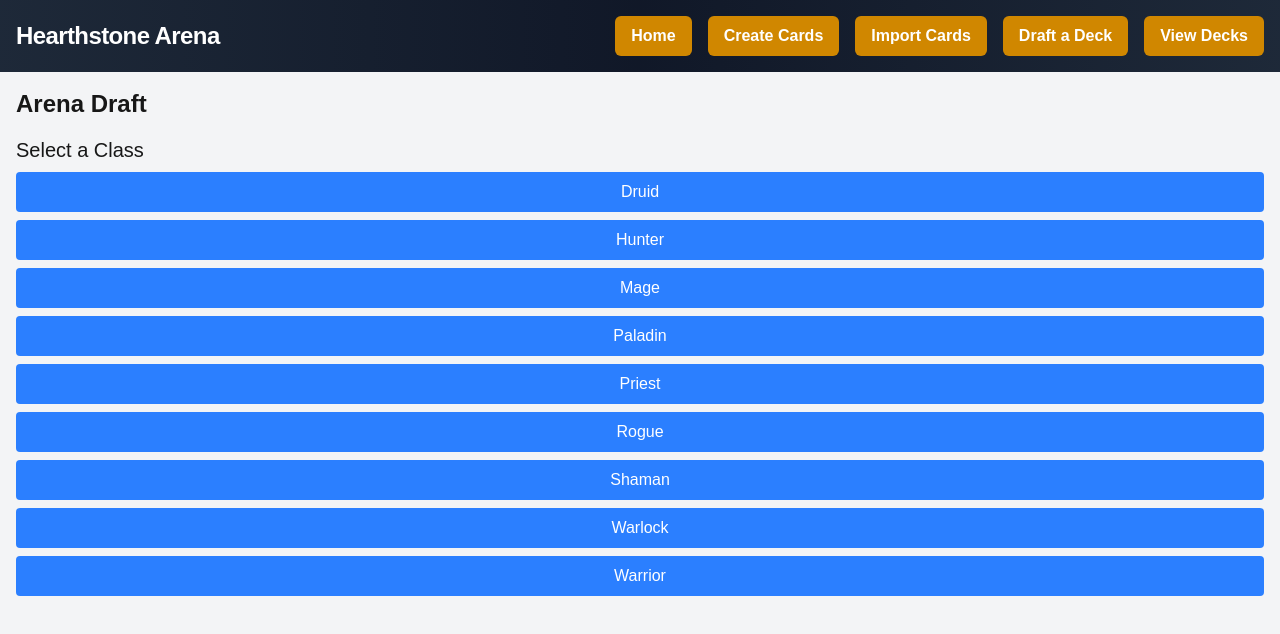
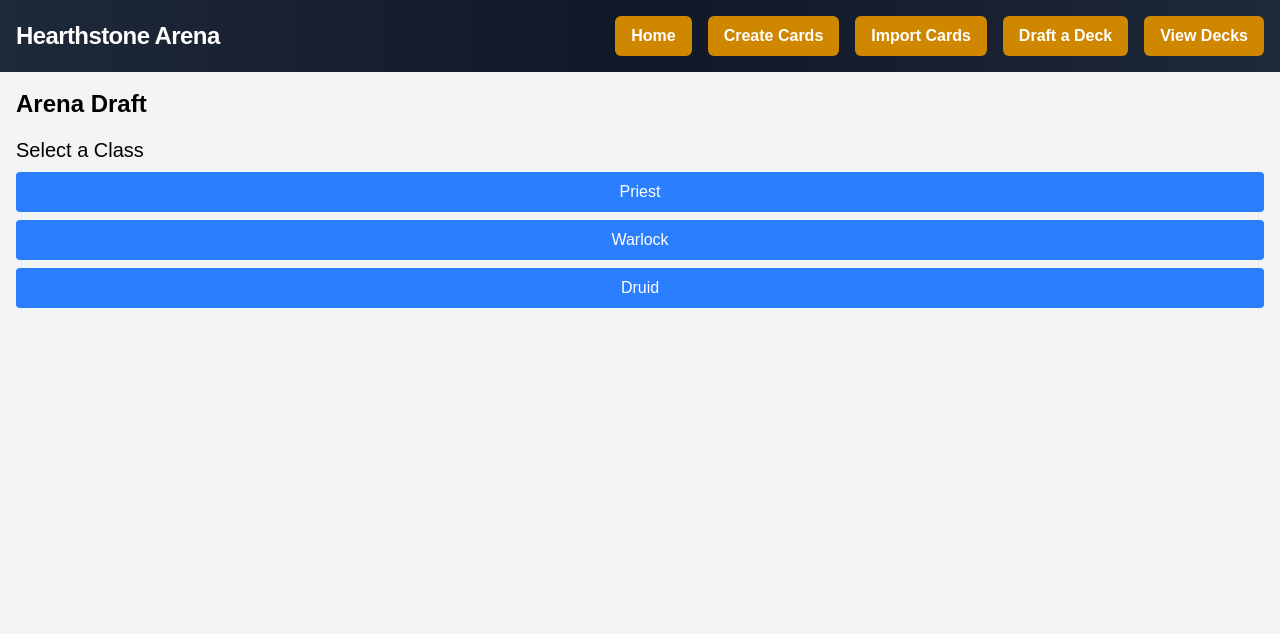
Before and after one commit to lushi-liu/hearthstone-custom-arena, a Next.js app: page /draft-deck in a window 1280 px wide. Shown: the top 634 px of the page. Built offline with nearby package versions, Linux system fonts and the light colour scheme.

Commit message:
changed class selection to be a choice from 3 random ones

```diff
--- a/src/app/draft-deck/page.tsx
+++ b/src/app/draft-deck/page.tsx
@@ -30,6 +30,24 @@
   const [success, setSuccess] = useState("");
   const [hoveredCard, setHoveredCard] = useState(null);
   const [isFetching, setIsFetching] = useState(false);
+  const [classChoices, setClassChoices] = useState([]);
+
+  const allClasses = [
+    "Druid",
+    "Hunter",
+    "Mage",
+    "Paladin",
+    "Priest",
+    "Rogue",
+    "Shaman",
+    "Warlock",
+    "Warrior",
+  ];
+
+  const getRandomClasses = () => {
+    const shuffled = [...allClasses].sort(() => Math.random() - 0.5);
+    return shuffled.slice(0, 3);
+  };
 
   // Fetch random cards for the current pick
   const fetchCards = async () => {
@@ -119,6 +137,10 @@
     maintainAspectRatio: false,
   };
 
+  useEffect(() => {
+    setClassChoices(getRandomClasses());
+  }, []);
+
   // Fetch cards when class is selected
   useEffect(() => {
     if (deckClass && pickNumber <= 30) {
@@ -127,7 +149,7 @@
   }, [deckClass, pickNumber]);
 
   return (
-    <div className="flex min-h-screen bg-gray-100">
+    <div className="flex min-h-screen bg-gray-100 text-black">
       {/* Main Content: Draft Cards */}
       <div className="flex-1 p-4">
         <h1 className="text-2xl font-bold mb-4">Arena Draft</h1>
@@ -136,17 +158,7 @@
         {!deckClass ? (
           <div className="space-y-2">
             <h2 className="text-xl">Select a Class</h2>
-            {[
-              "Druid",
-              "Hunter",
-              "Mage",
-              "Paladin",
-              "Priest",
-              "Rogue",
-              "Shaman",
-              "Warlock",
-              "Warrior",
-            ].map((cls) => (
+            {classChoices.map((cls) => (
               <button
                 key={cls}
                 onClick={() => handleClassSelect(cls)}
```
